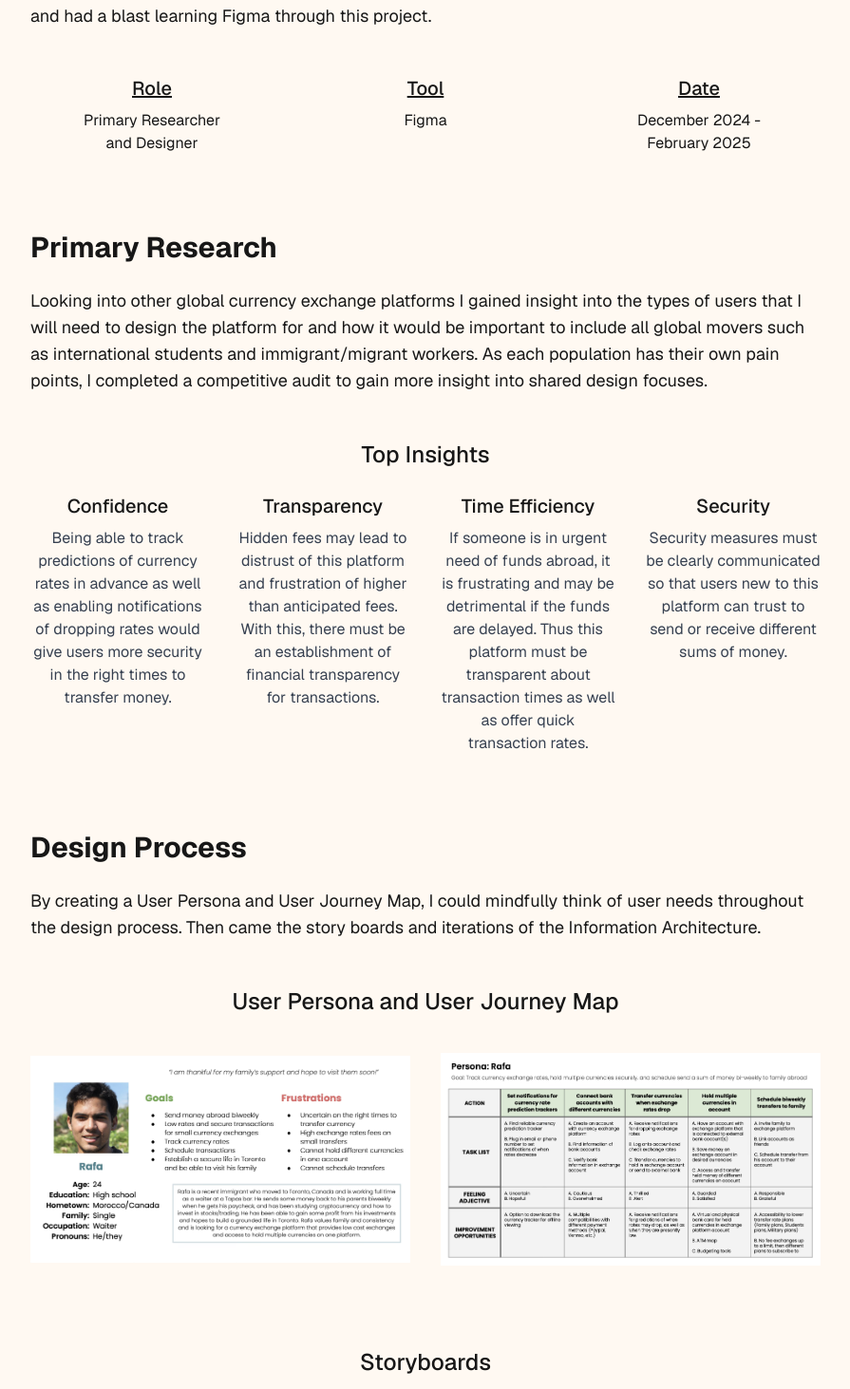
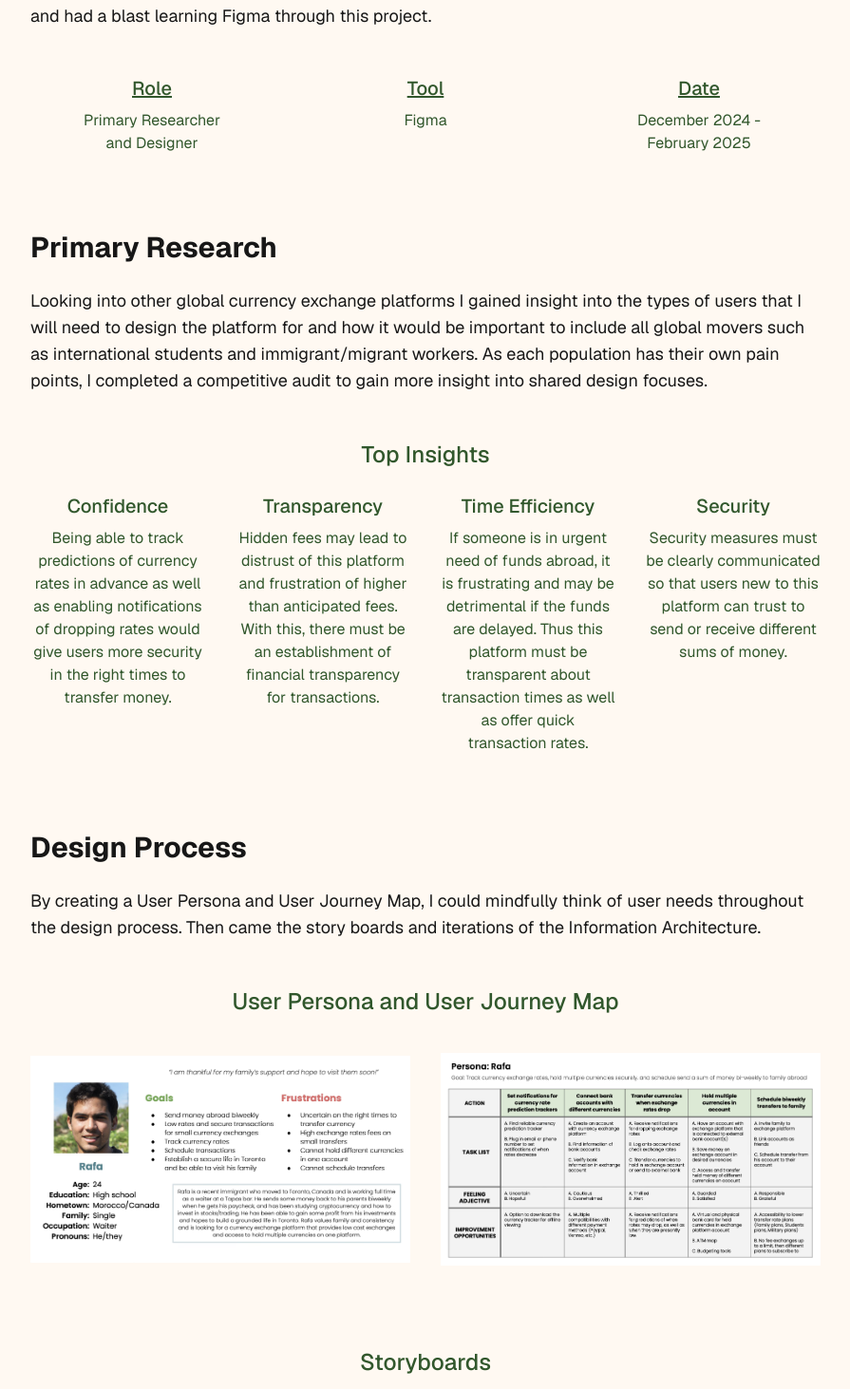
Before and after one commit to iliamahns/portfolio, a Next.js app: page /ux/ufo in a window 1280 px wide. Shown: the part 947-2410 px from the top of the page at 95% size, without its empty margins (192-1087 px from the left). Built offline with nearby package versions, Linux system fonts and the light colour scheme.

Commit message:
usability

```diff
--- a/app/ux/ufo/page.tsx
+++ b/app/ux/ufo/page.tsx
@@ -9,8 +9,8 @@ type InsightProps = {
 function Insight({ title, description }: InsightProps) {
   return (
     <div className="flex-1 text-center">
-      <h3 className="text-xl font-medium mb-2">{title}</h3>
-      <p className="text-gray-700">{description}</p>
+      <h3 className="text-xl font-medium mb-2 text-[#31572C]">{title}</h3>
+      <p className="text-[#31572C]">{description}</p>
     </div>
   );
 }
@@ -56,16 +56,16 @@ export default function UFOProject() {
 
         <div className="grid grid-cols-3 gap-8 text-center">
           <div>
-            <h3 className="text-xl font-medium mb-2 underline">Role</h3>
-            <p>Primary Researcher<br />and Designer</p>
+            <h3 className="text-xl font-medium mb-2 underline text-[#31572C]">Role</h3>
+            <p className="text-[#31572C]">Primary Researcher<br />and Designer</p>
           </div>
           <div>
-            <h3 className="text-xl font-medium mb-2 underline">Tool</h3>
-            <p>Figma</p>
+            <h3 className="text-xl font-medium mb-2 underline text-[#31572C]">Tool</h3>
+            <p className="text-[#31572C]">Figma</p>
           </div>
           <div>
-            <h3 className="text-xl font-medium mb-2 underline">Date</h3>
-            <p>December 2024 -<br />February 2025</p>
+            <h3 className="text-xl font-medium mb-2 underline text-[#31572C]">Date</h3>
+            <p className="text-[#31572C]">December 2024 -<br />February 2025</p>
           </div>
         </div>
       </section>
@@ -83,7 +83,7 @@ export default function UFOProject() {
 
         {/* Top Insights */}
         <div>
-          <h3 className="text-2xl font-medium mb-6 text-center">Top Insights</h3>
+          <h3 className="text-2xl font-medium mb-6 text-center text-[#31572C]">Top Insights</h3>
           <div className="grid grid-cols-1 md:grid-cols-2 lg:grid-cols-4 gap-8">
             <Insight
               title="Confidence"
@@ -116,7 +116,7 @@ export default function UFOProject() {
 
         {/* User Persona and Journey Map */}
         <div className="mb-12">
-          <h3 className="text-2xl font-medium text-center">User Persona and User Journey Map</h3>
+          <h3 className="text-2xl font-medium text-center text-[#31572C]">User Persona and User Journey Map</h3>
           <div className="grid grid-cols-1 md:grid-cols-2 gap-0 md:gap-8 max-w-6xl mx-auto">
             <div className="relative aspect-[4/3] overflow-hidden">
               <Image
@@ -139,7 +139,7 @@ export default function UFOProject() {
 
         {/* Storyboards */}
         <div className="mb-20">
-          <h3 className="text-2xl font-medium mb-6 text-center">Storyboards</h3>
+          <h3 className="text-2xl font-medium mb-6 text-center text-[#31572C]">Storyboards</h3>
           <div className="grid grid-cols-1 md:grid-cols-2 gap-8 max-w-6xl mx-auto">
             <div className="relative aspect-[4/3] overflow-hidden">
               <Image
@@ -162,7 +162,7 @@ export default function UFOProject() {
 
         {/* Information Architecture */}
         <div className="mb-20">
-          <h3 className="text-2xl font-medium mb-6 text-center">Information Architecture</h3>
+          <h3 className="text-2xl font-medium mb-6 text-center text-[#31572C]">Information Architecture</h3>
           <div className="max-w-[90%] md:max-w-[calc(50%-1rem)] mx-auto">
             <div className="relative aspect-[4/3] overflow-hidden">
               <Image
@@ -176,7 +176,7 @@ export default function UFOProject() {
         </div>
 
         {/* Platform */}
-        <div className="mb-12">
+        <div className="mb-32">
           <h2 className="text-3xl font-bold mb-6">Platform</h2>
           <p className="text-lg mb-12">
             Feeling confident about the vision of what functions this platform would showcase, I started with paper wireframes, then digital wireframes, and lo-fi prototypes.
@@ -210,6 +210,35 @@ export default function UFOProject() {
             ))}
           </div>
         </div>
+
+        {/* Usability Testing */}
+        <section className="mb-20">
+          <h2 className="text-3xl font-bold mb-6">Usability Testing</h2>
+          <p className="text-lg mb-12">
+            I conducted a moderated usability test with five global travelers in my life with the lo-fi prototypes.
+            I gave the participant a task, observed click paths, behaviors, and any notable quotes about their
+            experience. I iterated the design accordingly with gained insights.
+          </p>
+
+          {/* Top 3 Insights */}
+          <div>
+            <h3 className="text-2xl font-medium mb-6 text-center text-[#31572C]">Top 3 Insights</h3>
+            <div className="grid grid-cols-1 md:grid-cols-3 gap-8">
+              <Insight
+                title="1"
+                description="Based on the theme of financial balance confusion, the balance will be displayed on the homepage."
+              />
+              <Insight
+                title="2"
+                description="To counter cautiousness with the &quot;Crypto&quot; tab, investments will move into the Finances tab."
+              />
+              <Insight
+                title="3"
+                description="To make the sending money function more time efficient, the user flow will be simplified and screens will include scrolling functions."
+              />
+            </div>
+          </div>
+        </section>
       </section>
     </main>
   );
```
